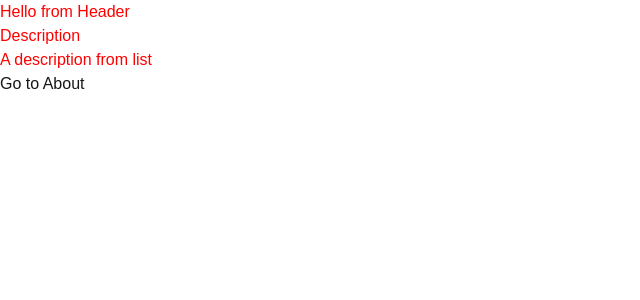
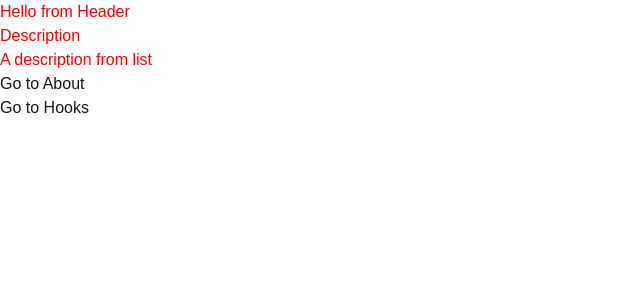
Before and after one commit to mahmoud-alwakeel/react-basics, a Next.js app: page / in a window 1280 px wide. Shown: the top 300 px of the page, without its empty margins (0-640 px from the left). Built offline with nearby package versions, Linux system fonts and the light colour scheme.

Commit message:
hooks use state

```diff
--- /dev/null
+++ b/app/hookss/page.tsx
@@ -0,0 +1,21 @@
+'use client';
+
+import { useState } from "react";
+
+
+function Home() {
+
+ const [counter, setCounter] = useState<number>(0);
+
+ const incrementCounter = () =>  setCounter(counter + 1);
+
+
+    return(
+        <div>
+            <p>Counter: {counter}</p>
+            <button onClick={incrementCounter}>Click to increment</button>
+        </div>
+    );
+}
+
+export default Home;
--- a/app/page.tsx
+++ b/app/page.tsx
@@ -15,7 +15,11 @@ function Home() {
         {/* {showDescription && <Description />} */}
         {showDescription ? <Description /> : null}
       </div>
-      <Link href = "/about">Go to About</Link>
+      <Link href="/about">Go to About</Link>
+      <div>
+        <Link href="/hookss">Go to Hooks</Link>
+      </div>
+
     </main>
   );
 }
```
